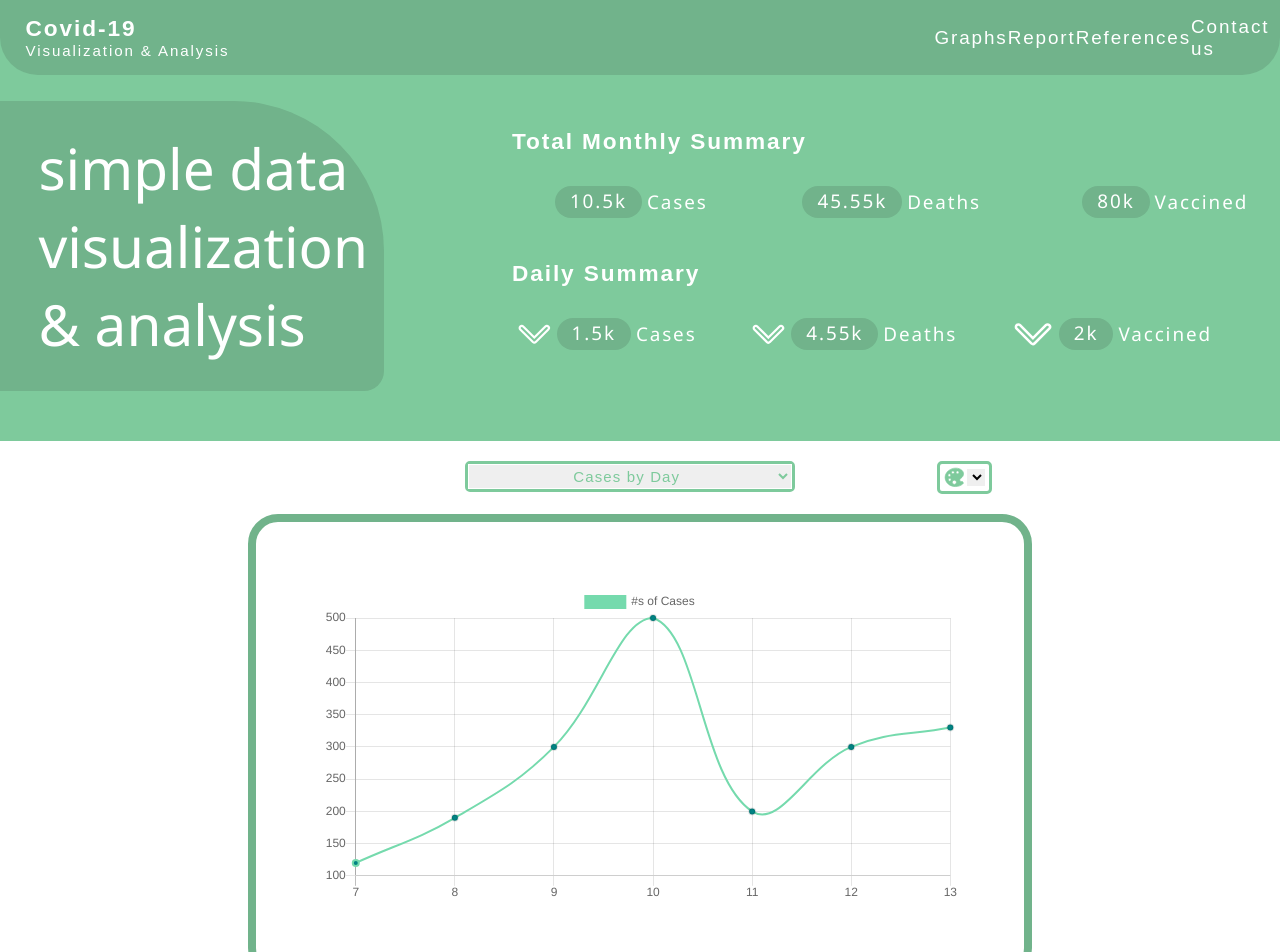
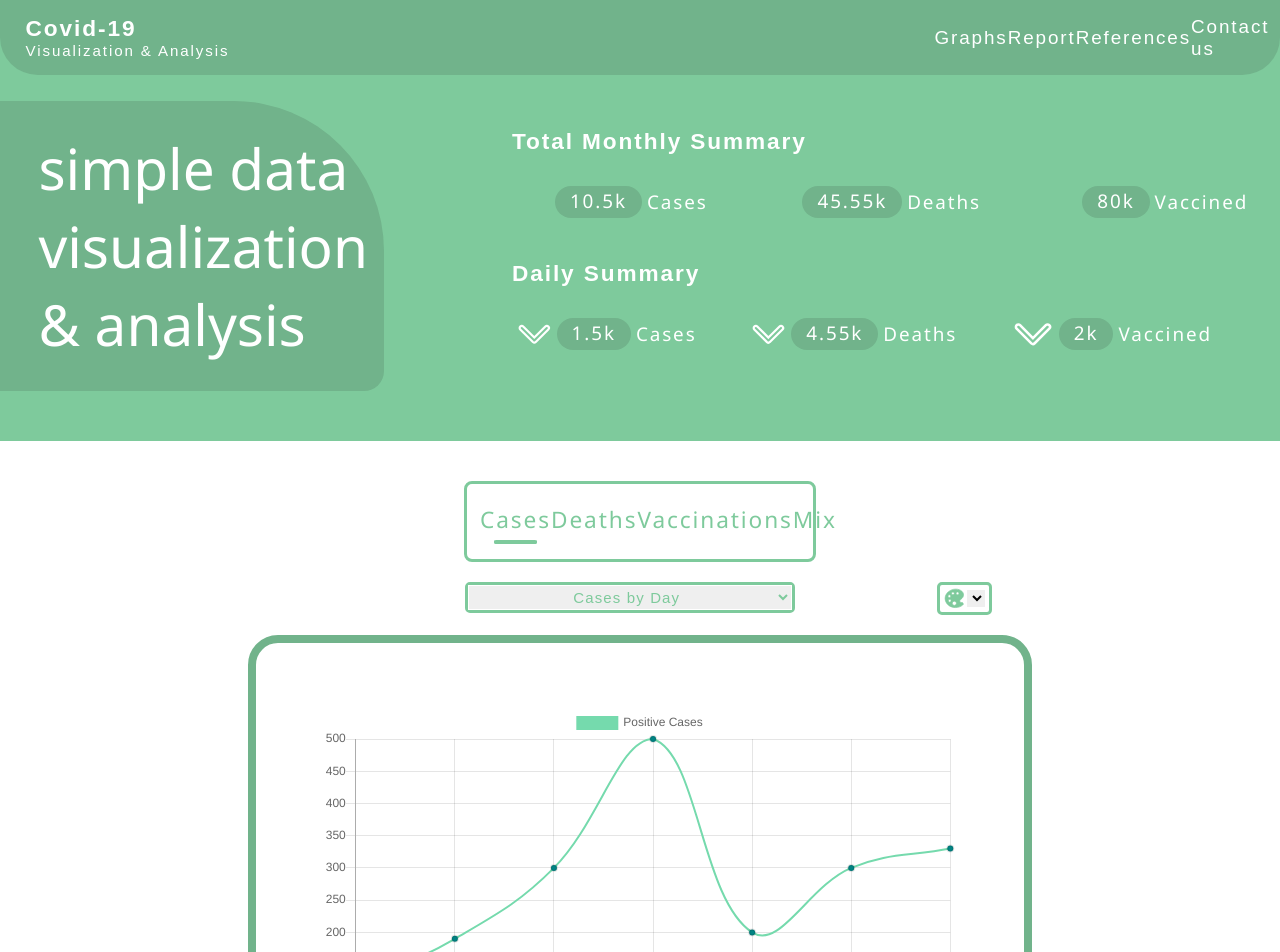
Before and after one commit to dcanalsPoly/Capstone, a React (Create React App) app in the folder my-app/frontend/: page / in a window 1280 px wide. Shown: the top 952 px of the page. Built offline with nearby package versions, Linux system fonts and the light colour scheme.

Commit message:
created the Graph Tab

```diff
--- a/my-app/frontend/src/components/ColorblindButton.js
+++ b/my-app/frontend/src/components/ColorblindButton.js
@@ -5,8 +5,9 @@ import { IoColorPaletteSharp } from 'react-icons/io5';
 
 function ColorblindButton(props) {
 
-    const [colorblindType, setColorblindType] = useState("Default");
-    console.log(colorblindType);
+    //green&blue default =  #007965, #018383, #2d6187,, #75daad
+    //blue&yellow deuteronopia = #f9f871, #fddb3a, #fff600,, #28527a
+    //red&blue tritanopia = #e84545, #e40017, #91091e,, #28527a
 
     function onClickDropItem (type) {
         if (type === "Default")
--- a/my-app/frontend/src/components/Content.js
+++ b/my-app/frontend/src/components/Content.js
@@ -2,10 +2,13 @@ import './Content.css';
 import Graph from './Graph';
 import ColorblindButton from './ColorblindButton';
 import GraphSelector from './GraphSelector';
+import GraphTab from './GraphTab';
 import React, { useState } from 'react';
 
 function Content() {
-
+    //
+    //Graph dropdown
+    //
     const [graphTypeState, setGraphTypeState] = useState("casesByDay");
 
     var graphKind;
@@ -15,51 +18,168 @@ function Content() {
 
     var objetoTest = {
         cases:{
-            casesByDay:{
+            byDay:{
                 xAxis: ["7", "8", "9", "10", "11", "12", "13"],
                 yAxis: [120, 190, 300, 500, 200, 300, 330],
-                label: "#s of Cases"
+                label: "Positive Cases"
             },
-            casesByMonth:{
+            byMonth:{
                 xAxis: ["November, 20","December, 20","January, 21","February, 21","March, 21", "April, 21"],
                 yAxis: [1200, 1900, 3000, 5000, 2000, 3000],
                 label: "Positive Cases"
             },
-            casesByRegion:{
+            byRegion:{
                 xAxis: ["Region 1", "Region 2", "Region 3", "Region 4", "Region 5", "Region 6", ],
                 yAxis: [1200, 190, 300, 50, 2000, 30000],
                 label: "Positive Cases"
             },
         },
+        deaths:{
+            byDay:{
+                xAxis: ["7", "8", "9", "10", "11", "12", "13"],
+                yAxis: [120, 190, 300, 500, 200, 300, 330],
+                label: "# of Deaths"
+            },
+            byMonth:{
+                xAxis: ["November, 20","December, 20","January, 21","February, 21","March, 21", "April, 21"],
+                yAxis: [1200, 1900, 3000, 5000, 2000, 3000],
+                label: "# of Deaths"
+            },
+            byRegion:{
+                xAxis: ["Region 1", "Region 2", "Region 3", "Region 4", "Region 5", "Region 6", ],
+                yAxis: [1200, 190, 300, 50, 2000, 30000],
+                label: "# of Deaths"
+            },
+        },
+        vaccinations:{
+            byDay:{
+                xAxis: ["7", "8", "9", "10", "11", "12", "13"],
+                yAxis: [120, 190, 300, 500, 200, 300, 330],
+                label: "# of Vaccinations"
+            },
+            byMonth:{
+                xAxis: ["November, 20","December, 20","January, 21","February, 21","March, 21", "April, 21"],
+                yAxis: [1200, 1900, 3000, 5000, 2000, 3000],
+                label: "# of Vaccinations"
+            },
+            byRegion:{
+                xAxis: ["Region 1", "Region 2", "Region 3", "Region 4", "Region 5", "Region 6", ],
+                yAxis: [1200, 190, 300, 50, 2000, 30000],
+                label: "# of Vaccinations"
+            },
+        },
+        //we have to set up this to work with more than one dataset
+        mix:{
+            byDay:{
+                xAxis: ["7", "8", "9", "10", "11", "12", "13"],
+                yAxis: [120, 190, 300, 500, 200, 300, 330],
+                label: "# of Mix"
+            },
+            byMonth:{
+                xAxis: ["November, 20","December, 20","January, 21","February, 21","March, 21", "April, 21"],
+                yAxis: [1200, 1900, 3000, 5000, 2000, 3000],
+                label: "# of Mix"
+            },
+            byRegion:{
+                xAxis: ["Region 1", "Region 2", "Region 3", "Region 4", "Region 5", "Region 6", ],
+                yAxis: [1200, 190, 300, 50, 2000, 30000],
+                label: "# of Mix"
+            },
+        }
     };
 
 
     if (graphTypeState == "casesByDay")
     {
         graphKind = "line";
-            graphXAxis = objetoTest.cases.casesByDay.xAxis;
-            graphYAxis = objetoTest.cases.casesByDay.yAxis;
-            graphLabel = objetoTest.cases.casesByDay.label;
+        graphXAxis = objetoTest.cases.byDay.xAxis;
+        graphYAxis = objetoTest.cases.byDay.yAxis;
+        graphLabel = objetoTest.cases.byDay.label;
     }
     else if (graphTypeState == "casesByMonth")
     {
         graphKind = "bar";
-            graphXAxis = objetoTest.cases.casesByDay.xAxis;
-            graphYAxis = objetoTest.cases.casesByDay.yAxis;
-            graphLabel = objetoTest.cases.casesByDay.label;
+        graphXAxis = objetoTest.cases.byMonth.xAxis;
+        graphYAxis = objetoTest.cases.byMonth.yAxis;
+        graphLabel = objetoTest.cases.byMonth.label;
     }
     else if (graphTypeState == "casesByRegion")
     {
         graphKind = "pie";
-            graphXAxis = objetoTest.cases.casesByDay.xAxis;
-            graphYAxis = objetoTest.cases.casesByDay.yAxis;
-            graphLabel = objetoTest.cases.casesByDay.label;
+        graphXAxis = objetoTest.cases.byRegion.xAxis;
+        graphYAxis = objetoTest.cases.byRegion.yAxis;
+        graphLabel = objetoTest.cases.byRegion.label;
+    }
+    //
+    else if (graphTypeState == "deathsByDay")
+    {
+        graphKind = "line";
+        graphXAxis = objetoTest.deaths.byDay.xAxis;
+        graphYAxis = objetoTest.deaths.byDay.yAxis;
+        graphLabel = objetoTest.deaths.byDay.label;
+    }
+    else if (graphTypeState == "deathsByMonth")
+    {
+        graphKind = "bar";
+        graphXAxis = objetoTest.deaths.byMonth.xAxis;
+        graphYAxis = objetoTest.deaths.byMonth.yAxis;
+        graphLabel = objetoTest.deaths.byMonth.label;
+    }
+    else if (graphTypeState == "deathsByRegion")
+    {
+        graphKind = "pie";
+        graphXAxis = objetoTest.deaths.byRegion.xAxis;
+        graphYAxis = objetoTest.deaths.byRegion.yAxis;
+        graphLabel = objetoTest.deaths.byRegion.label;
+    }
+    //
+    else if (graphTypeState == "vaccinationsByDay")
+    {
+        graphKind = "line";
+        graphXAxis = objetoTest.vaccinations.byDay.xAxis;
+        graphYAxis = objetoTest.vaccinations.byDay.yAxis;
+        graphLabel = objetoTest.vaccinations.byDay.label;
+    }
+    else if (graphTypeState == "vaccinationsByMonth")
+    {
+        graphKind = "bar";
+        graphXAxis = objetoTest.vaccinations.byMonth.xAxis;
+        graphYAxis = objetoTest.vaccinations.byMonth.yAxis;
+        graphLabel = objetoTest.vaccinations.byMonth.label;
+    }
+    else if (graphTypeState == "vaccinationsByRegion")
+    {
+        graphKind = "pie";
+        graphXAxis = objetoTest.vaccinations.byRegion.xAxis;
+        graphYAxis = objetoTest.vaccinations.byRegion.yAxis;
+        graphLabel = objetoTest.vaccinations.byRegion.label;
+    }
+    //
+    else if (graphTypeState == "mixByDay")
+    {
+        graphKind = "line";
+        graphXAxis = objetoTest.mix.byDay.xAxis;
+        graphYAxis = objetoTest.mix.byDay.yAxis;
+        graphLabel = objetoTest.mix.byDay.label;
+    }
+    else if (graphTypeState == "mixByMonth")
+    {
+        graphKind = "bar";
+        graphXAxis = objetoTest.mix.byMonth.xAxis;
+        graphYAxis = objetoTest.mix.byMonth.yAxis;
+        graphLabel = objetoTest.mix.byMonth.label;
+    }
+    else if (graphTypeState == "mixByRegion")
+    {
+        graphKind = "pie";
+        graphXAxis = objetoTest.mix.byRegion.xAxis;
+        graphYAxis = objetoTest.mix.byRegion.yAxis;
+        graphLabel = objetoTest.mix.byRegion.label;
     }
 
-    //green&blue default =  #007965, #018383, #2d6187,, #75daad
-    //blue&yellow deuteronopia = #f9f871, #fddb3a, #fff600,, #28527a
-    //red&blue tritanopia = #e84545, #e40017, #91091e,, #28527a
-
+    //
+    //Colorblind
+    //
     const [lightColor, setLightColor] = useState('#007965');
     const [normalColor, setNormalColor] = useState('#018383');
     const [darkColor, setDarkColor] = useState('#2d6187');
@@ -97,10 +217,17 @@ function Content() {
         return colors;
     }
 
+    //
+    //Graph Tab
+    //
+    const [tabType, setTabType] = useState("Cases");
+
+
     return <div className="content">
+        <GraphTab setTabType={setTabType}/>
         <div className="contentRow">
             <span className="span"></span>
-            <GraphSelector graphType={graphTypeState} setGraphType={setGraphTypeState}/>
+            <GraphSelector tabType={tabType} graphType={graphTypeState} setGraphType={setGraphTypeState}/>
             <ColorblindButton setLightColor={setLightColor} setNormalColor={setNormalColor} setDarkColor={setDarkColor} setLineColor={setLineColor}/>
         </div>
         <Graph graph={graphKind} xAxis={graphXAxis} yAxis={graphYAxis} Label={graphLabel} colors={graphKind === "pie" ? pieColorAmount() : lineAndBarColorAmount} lineColor={lineColor}/>
--- a/my-app/frontend/src/components/GraphSelector.js
+++ b/my-app/frontend/src/components/GraphSelector.js
@@ -4,17 +4,56 @@ import React, { useState } from 'react';
 
 function GraphSelector (props) {
 
+    if (props.tabType === "Cases")
+    {
         return <div className="selectDiv">
-        {/* <span className="label customH2Dark">Select a Graph:</span> */}
             <div className="dropDiv">
                 <select className= "tester dropButton customH2Dark" onChange={(e) => {props.setGraphType(e.target.value);}}>
                     <option value="casesByDay">Cases by Day</option>
                     <option value="casesByMonth">Cases by Month</option>
                     <option value="casesByRegion">Cases by Region</option>
-                <option hidden={true} value="casesByRegion">Cases by Region</option>
                 </select>
             </div>
-
         </div>
     }
+    else if (props.tabType === "Deaths")
+    {
+        return <div className="selectDiv">
+            <div className="dropDiv">
+                <select className= "tester dropButton customH2Dark" onChange={(e) => {props.setGraphType(e.target.value);}}>
+                    <option value="deathsByDay">Deaths by Day</option>
+                    <option value="deathsByMonth">Deaths by Month</option>
+                    <option value="deathsByRegion">Deaths by Region</option>
+                </select>
+            </div>
+        </div>
+    }
+    else if (props.tabType === "Vaccinations")
+    {
+        return <div className="selectDiv">
+            <div className="dropDiv">
+                <select className= "tester dropButton customH2Dark" onChange={(e) => {props.setGraphType(e.target.value);}}>
+                    <option value="vaccinationsByDay">Vaccinations by Day</option>
+                    <option value="vaccinationsByMonth">Vaccinations by Month</option>
+                    <option value="vaccinationsByRegion">Vaccinations by Region</option>
+                </select>
+            </div>
+        </div>
+    }
+    //set up this part
+    else if (props.tabType === "Mix")
+    {
+        return <div className="selectDiv">
+            <div className="dropDiv">
+                <select className= "tester dropButton customH2Dark" onChange={(e) => {props.setGraphType(e.target.value);}}>
+                    <option value="mixByDay">Mix by Day</option>
+                    <option value="mixByMonth">Mix by Month</option>
+                    <option value="mixByRegion">Mix by Region</option>
+                </select>
+            </div>
+        </div>
+    }
+
+
+}
 export default GraphSelector;
--- /dev/null
+++ b/my-app/frontend/src/components/GraphTab.css
@@ -0,0 +1,44 @@
+.tabContainer {
+  margin-top: 20px;
+  margin-bottom: 20px;
+  display: flex;
+  justify-content: space-between;
+  flex-flow: row;
+  padding: 20px 1% 15px 1%;
+  width: 25%;
+  border-radius: 8px;
+  border: 3px solid #7eca9c;
+}
+
+.tabColumn {
+  display: flex;
+  flex-direction: column;
+  justify-content: center;
+  align-items: center;
+}
+
+.lineIndicator {
+  margin-top: 5px;
+  border: solid #7eca9c 4px;
+  border-radius: 10px;
+  border-bottom: none;
+  width: 50%;
+}
+
+.invisibleIndicator {
+  margin-top: 5px;
+  border: solid #7eca9c 4px;
+  border-radius: 10px;
+  border-bottom: none;
+  width: 50%;
+  opacity: 0%;
+}
+
+.tabText {
+  color: #7eca9c;
+  font-family: "Segoe UI"; /*Arial, Lucida Sans Unicode, Arial Narrow*/
+  font-weight: 500;
+  font-size: 6mm;
+  letter-spacing: 0.5mm;
+  cursor: pointer;
+}
--- /dev/null
+++ b/my-app/frontend/src/components/GraphTab.js
@@ -0,0 +1,68 @@
+import './GraphTab.css';
+import React, { useState } from 'react';
+import './styling/customLabel.css';
+
+function GraphTab (props) {
+
+    const [casesIndicator, setCasesIndicator] = useState("lineIndicator");
+    const [deathsIndicator, setDeathsIndicator] = useState("invisibleIndicator");
+    const [vaccinationsIndicator, setVaccinationsIndicator] = useState("invisibleIndicator");
+    const [mixIndicator, setMixIndicator] = useState("invisibleIndicator");
+
+    function showIndicator (indicator) {
+        if (indicator === "Cases")
+        {
+
+            setCasesIndicator("lineIndicator");
+            setDeathsIndicator("invisibleIndicator");
+            setVaccinationsIndicator("invisibleIndicator");
+            setMixIndicator("invisibleIndicator");
+            props.setTabType("Cases");
+        }
+        else if (indicator === "Deaths") {
+
+            setCasesIndicator("invisibleIndicator");
+            setDeathsIndicator("lineIndicator");
+            setVaccinationsIndicator("invisibleIndicator");
+            setMixIndicator("invisibleIndicator");
+            props.setTabType("Deaths");
+        }
+        else if (indicator === "Vaccinations") {
+
+            setCasesIndicator("invisibleIndicator");
+            setDeathsIndicator("invisibleIndicator");
+            setVaccinationsIndicator("lineIndicator");
+            setMixIndicator("invisibleIndicator");
+            props.setTabType("Vaccinations");
+        }
+        else if (indicator === "Mix") {
+
+            setCasesIndicator("invisibleIndicator");
+            setDeathsIndicator("invisibleIndicator");
+            setVaccinationsIndicator("invisibleIndicator");
+            setMixIndicator("lineIndicator");
+            props.setTabType("Mix");
+        }
+    }
+
+    return <div className="tabContainer">
+        <div className="tabColumn">
+            <span className="tabText" onClick={() => showIndicator("Cases")}>Cases</span>
+            <hr className={casesIndicator}></hr>
+        </div>
+        <div className="tabColumn">
+            <span className="tabText" onClick={() => showIndicator("Deaths")}>Deaths</span>
+            <hr className={deathsIndicator}></hr>
+        </div>
+        <div className="tabColumn">
+            <span className="tabText" onClick={() => showIndicator("Vaccinations")}>Vaccinations</span>
+            <hr className={vaccinationsIndicator}></hr>
+        </div>
+        <div className="tabColumn">
+            <span className="tabText" onClick={() => showIndicator("Mix")}>Mix</span>
+            <hr className={mixIndicator}></hr>
+        </div>
+
+    </div>
+}
+export default GraphTab;
```
Lines whose indentation alone changed are shown as unchanged.
